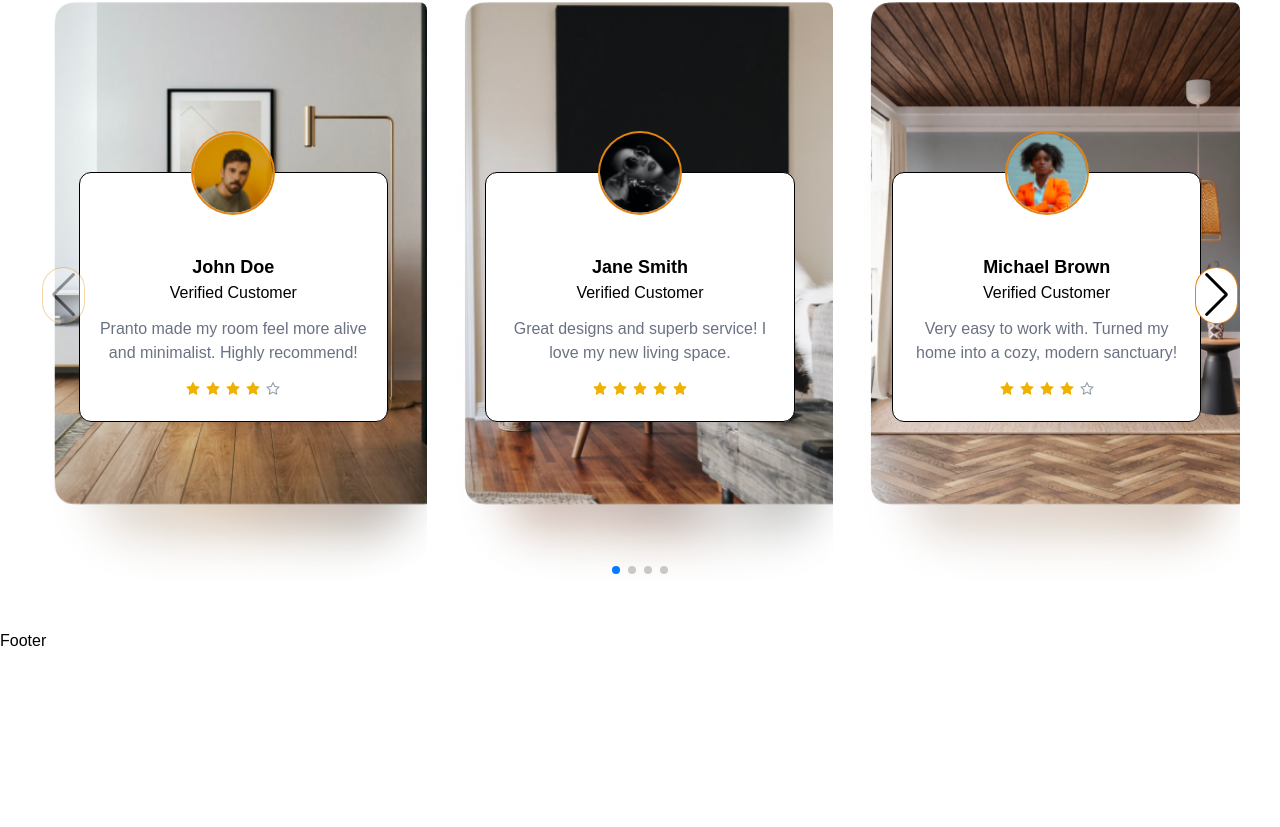
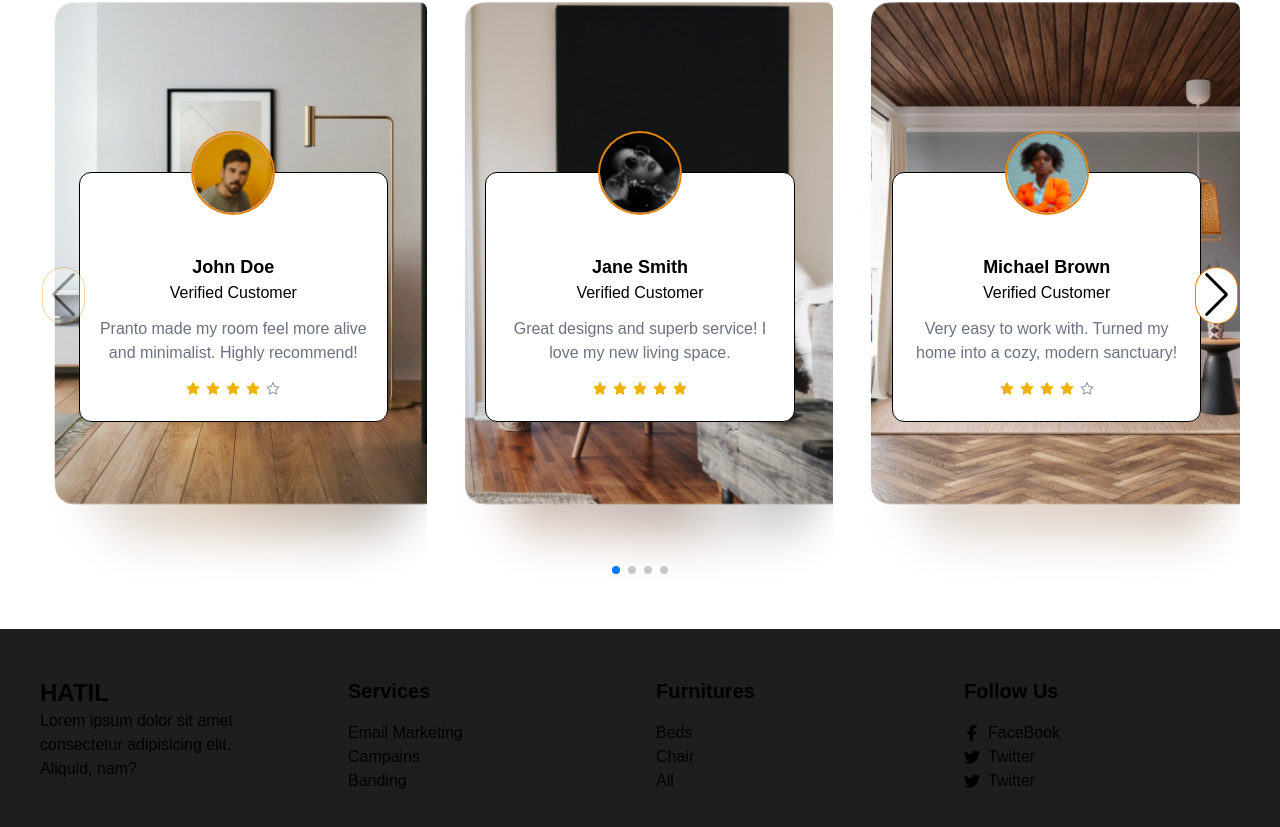
Before and after one commit to pranto113015/home-decoration-website, a React (Vite) app: page / in a window 1280 px wide. Shown: the part 3726-4553 px from the top of the page. Before the commit the page ends 4379 px from the top, so only its background shows below. Built offline with nearby package versions, Linux system fonts and the light colour scheme.

Commit message:
add Footer component for improved site navigation and information

```diff
--- a/src/App.jsx
+++ b/src/App.jsx
@@ -1,6 +1,7 @@
 import { Outlet } from "react-router-dom";
 import "./App.css";
 import Navbar from "./components/Navbar";
+import Footer from "./components/Footer";
 
 function App() {
   return (
@@ -9,7 +10,7 @@ function App() {
        <main className="min-h-screen">
           <Outlet />
        </main>
-      <footer>Footer</footer>
+    <Footer />
     </>
   );
 }
--- /dev/null
+++ b/src/components/Footer.jsx
@@ -0,0 +1,95 @@
+import React from "react";
+import { FaF, FaFacebookF, FaTwitter } from "react-icons/fa6";
+import { Link } from "react-router-dom";
+
+const Footer = () => {
+  return (
+    <footer className="bg-secondary text-black dark:bg-gray-800 dark:text-white pt-2 pb-5">
+      <div className="section-container grid grid-cols-1 sm:grid-cols-2 md:grid-cols-4 gap-8 px-8">
+        {/* logo and details */}
+        <div>
+          <h2 className="text-2xl font-bold">
+            <Link to="/">HATIL</Link>
+          </h2>
+          <p className="md:mr-12 ">
+            Lorem ipsum dolor sit amet consectetur adipisicing elit. Aliquid,
+            nam?
+          </p>
+        </div>
+
+
+        {/* services */}
+
+<div>
+    <h2 className="text-xl font-semibold mb-4">
+    Services
+    </h2>
+        <ul>
+            <li>
+                <Link to='/' className='hover:text-primary'>Email Marketing</Link>
+
+            </li>
+            <li>
+                <Link to='/' className='hover:text-primary'>Campains</Link>
+
+            </li>
+            <li>
+                <Link to='/' className='hover:text-primary'>Banding</Link>
+
+            </li>
+        </ul>
+</div>
+
+
+<div>
+    <h2 className="text-xl font-semibold mb-4">
+    Furnitures
+    </h2>
+        <ul>
+            <li>
+                <Link to='/' className='hover:text-primary'>Beds</Link>
+
+            </li>
+            <li>
+                <Link to='/' className='hover:text-primary'>Chair</Link>
+
+            </li>
+            <li>
+                <Link to='/' className='hover:text-primary'>All</Link>
+
+            </li>
+        </ul>
+</div>
+
+
+<div>
+    <h2 className="text-xl font-semibold mb-4">
+    Follow Us
+    </h2>
+        <ul>
+            <li>
+                <Link to='/' className='hover:text-primary flex items-center space-x-2'>
+                   <FaFacebookF /> <span>FaceBook</span>
+                </Link>
+
+            </li>
+            <li>
+                <Link to='/' className='hover:text-primary flex items-center space-x-2'>
+                   <FaTwitter /> <span>Twitter</span>
+                </Link>
+
+            </li>
+            <li>
+                <Link to='/' className='hover:text-primary flex items-center space-x-2'>
+                  <FaTwitter /> <span>Twitter</span>
+                </Link>
+
+            </li>
+        </ul>
+</div>
+      </div>
+    </footer>
+  );
+};
+
+export default Footer;
```
